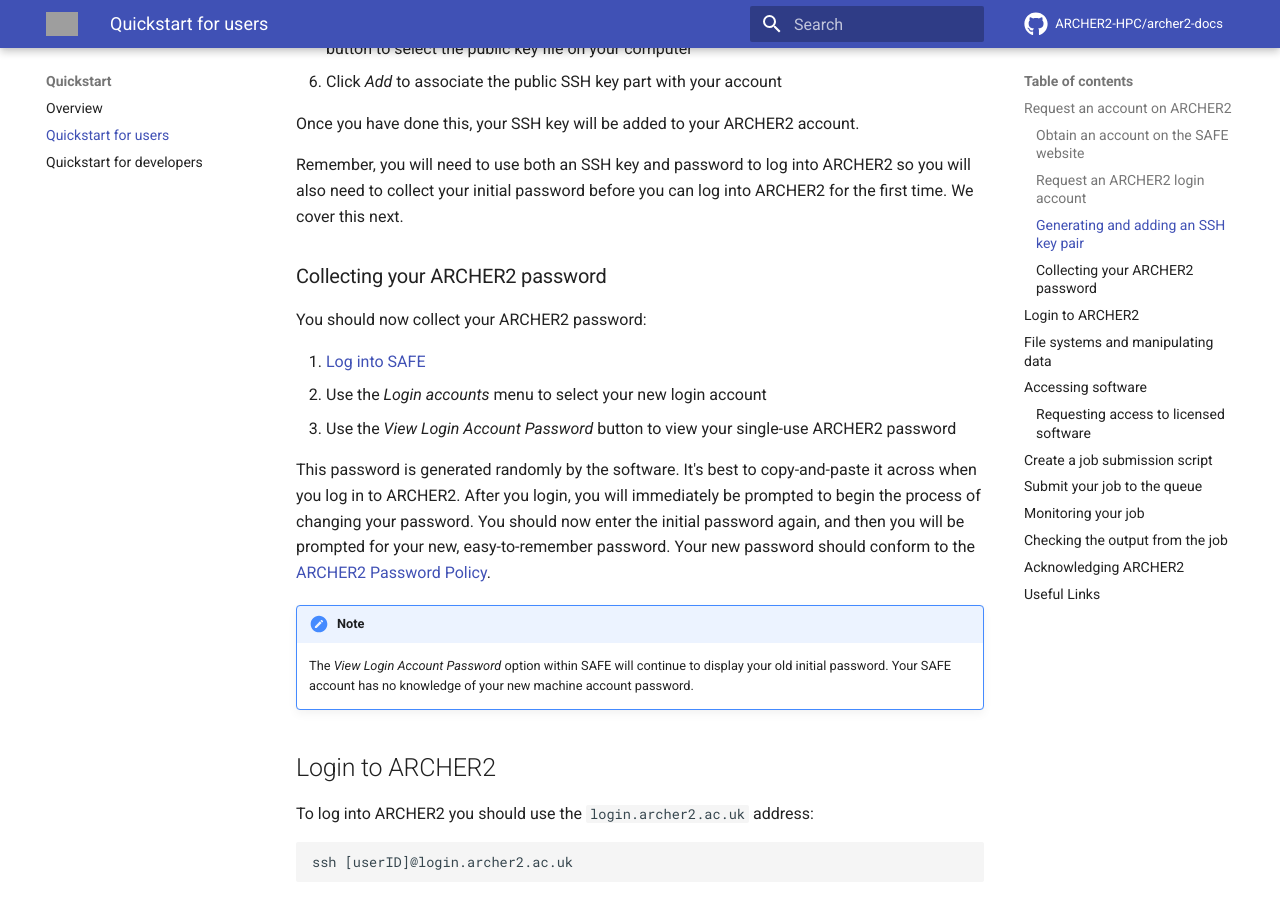
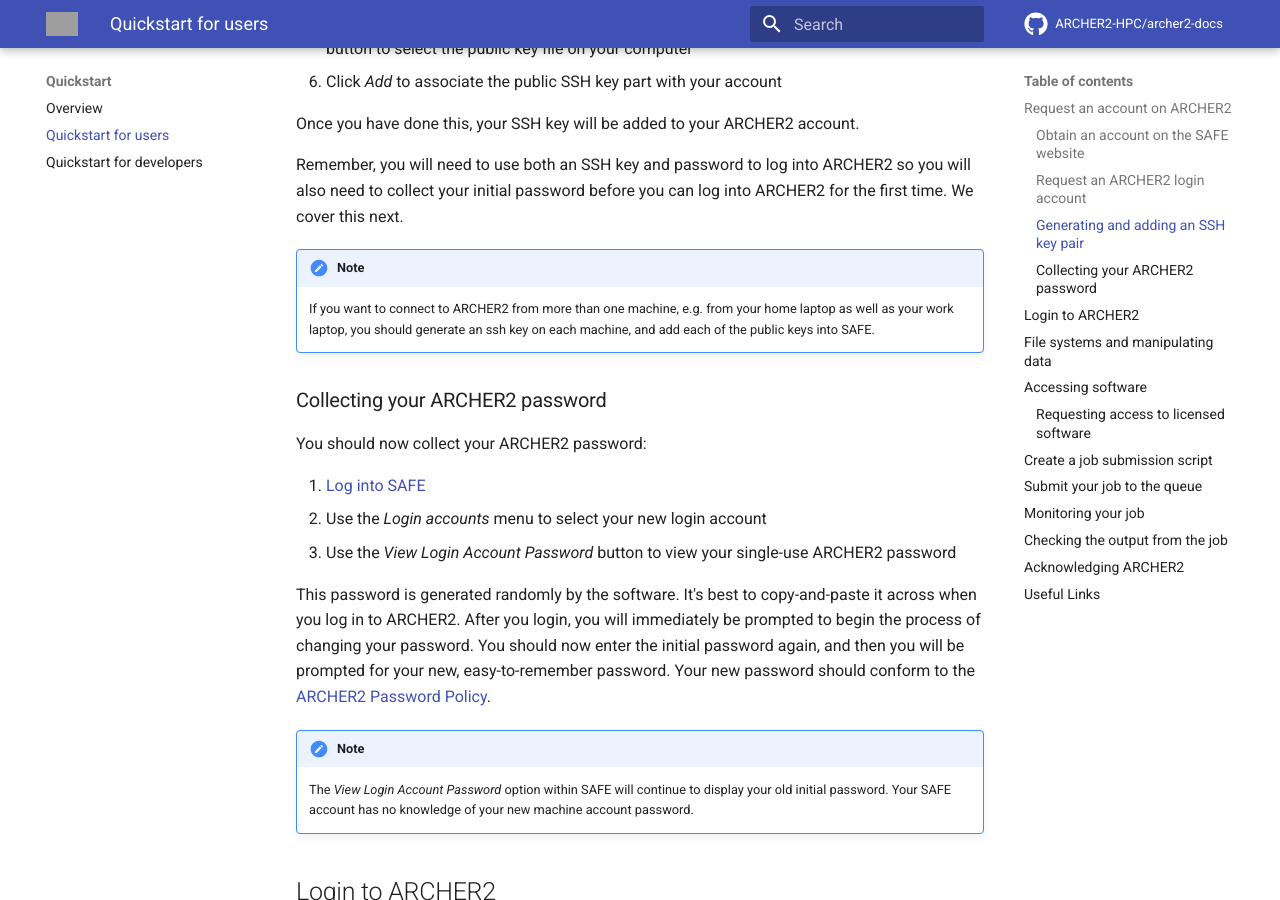
Before and after one commit to ARCHER2-HPC/archer2-docs, an MkDocs documentation site: the page built from docs/quick-start/quickstart-users.md, in a window 1280 px wide and 900 px high, scrolled down 2058 px. Built offline with MkDocs 1.6.1 and Material for MkDocs 9.7.7, drawn with Linux system fonts in a browser that asks for light colours; comment, search, counter and statistics services are not loaded; grey boxes are pictures that could not be loaded.

Commit message:
Add note on multi ssh keys

```diff
--- a/docs/quick-start/quickstart-users.md
+++ b/docs/quick-start/quickstart-users.md
@@ -91,6 +91,9 @@
 Remember, you will need to use both an SSH key and password to log into
 ARCHER2 so you will also need to collect your initial password before
 you can log into ARCHER2 for the first time. We cover this next.
+
+!!! note
+    If you want to connect to ARCHER2 from more than one machine, e.g. from your home laptop as well as your work laptop, you should generate an ssh key on each machine, and add each of the public keys into SAFE.
 
 ### Collecting your ARCHER2 password
 
```
Also changed, not shown: docs/user-guide/connecting.md (+3 -0 lines).
